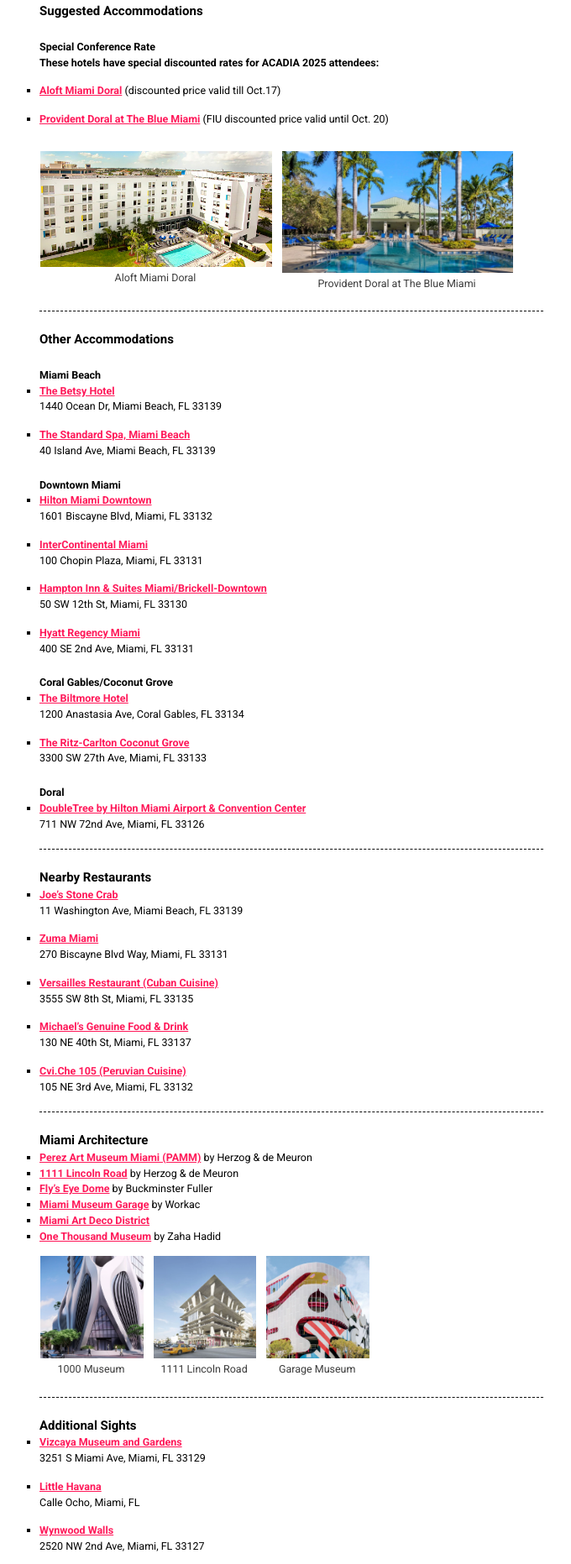
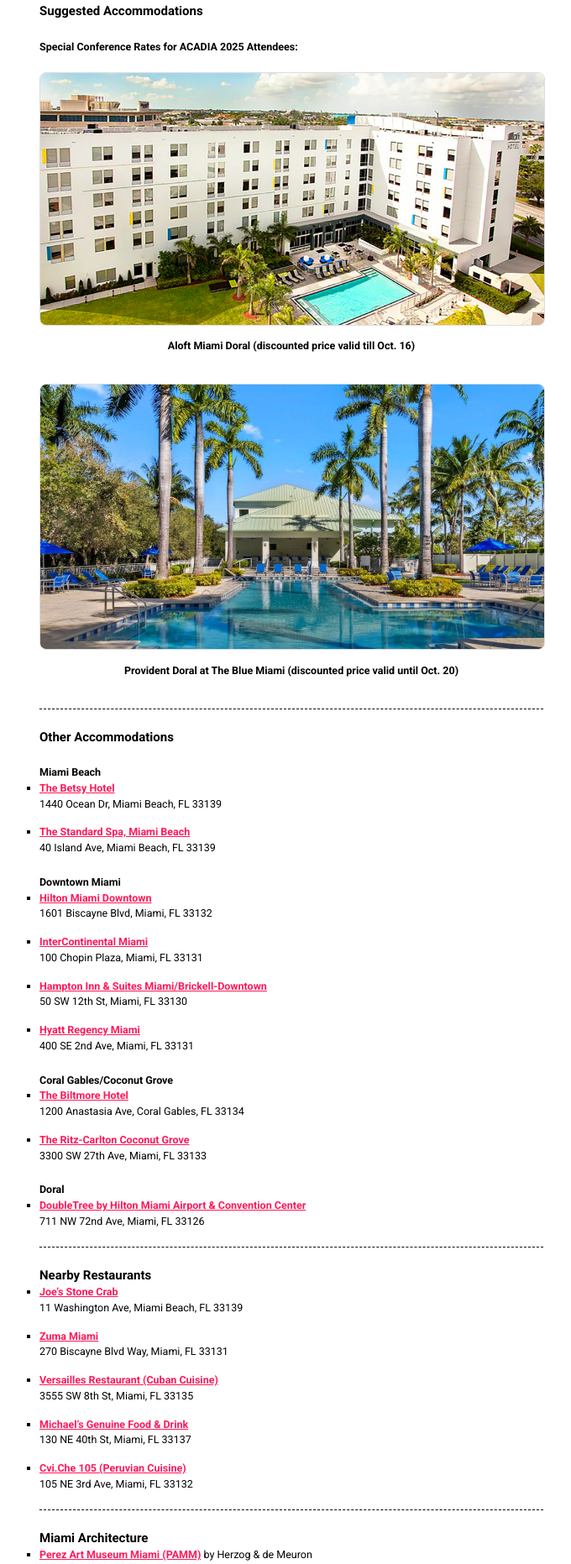
Before and after one commit to acadia2025/website, a Jekyll site: the page built from miami.md, in a window 1280 px wide. Shown: the part 692-2555 px from the top of the page at 84% size, without its empty margins (293-973 px from the left). Built offline with Jekyll 4.4.1, drawn with Linux system fonts in a browser that asks for light colours.

Commit message:
updated hotel links

```diff
--- a/miami.md
+++ b/miami.md
@@ -16,19 +16,32 @@
 
 # Suggested Accommodations
 
-## Special Conference Rate
+## Special Conference Rates for ACADIA 2025 Attendees:
 
-**These hotels have special discounted rates for ACADIA 2025 attendees:**
 
-- **[Aloft Miami Doral](https://urldefense.com/v3/__https://www.marriott.com/event-reservations/reservation-link.mi?id=1759329848502&key=GRP&app=resvlink__;!!FjuHKAHQs5udqho!IN0YNGiBO0dXj8W9aMbDpDVv_r7gHTbjQK-Y7dZw8BsyhXdw5d8vJ10ZoJBpummpBXfmCi-MgOMZ5seyY_E$)** (discounted price valid till Oct.17)
+<div style="display: flex; gap: 20px; margin: 20px 0; flex-wrap: wrap;">
+  <div style="flex: 1; min-width: 300px;">
+    <a href="https://www.marriott.com/event-reservations/reservation-link.mi?id=1759329848502&key=GRP&app=resvlink" target="_blank" rel="noopener">
+      <img src="/assets/images/hotels/Aloft Miami Doral - booking-aloft.jpg"
+           alt="Aloft Miami Doral"
+           style="width: 100%; height: auto; border: 1px solid #ddd; border-radius: 8px; transition: border-color 0.2s ease;"
+           onmouseover="this.style.borderColor='#3b3b3b'"
+           onmouseout="this.style.borderColor='#ddd'">
+    </a>
+    <p style="text-align: center; margin-top: 10px; font-weight: bold;">Aloft Miami Doral (discounted price valid till Oct. 16)</p>
+  </div>
 
-- **[Provident Doral at The Blue Miami](https://urldefense.com/v3/__https:/be.synxis.com/?adult=1&arrive=2025-11-03&chain=10494&child=0&currency=USD&depart=2025-11-09&group=GRPFSA&hotel=62100&level=hotel&locale=en-US&productcurrency=USD&rooms=1__;!!FjuHKAHQs5udqho!KVPUE209IOCudKB4n3BxWfMv5EA9bckLUnuzZXAXhb_UPwC_fhu3r_2svrkTBslza2TjrTSRe1D4cgHhVDBQjZhK$)** (FIU discounted price valid until Oct. 20)
-
-{% include image-gallery.html
-   folder="/assets/images/hotels"
-   item_width="45%"
-   image_size="medium"
-   detect_links="true" %}
+  <div style="flex: 1; min-width: 300px;">
+    <a href="https://be.synxis.com/?adult=1&arrive=2025-11-03&chain=10494&child=0&currency=USD&depart=2025-11-09&group=GRPFSA&hotel=62100&level=hotel&locale=en-US&productcurrency=USD&rooms=1" target="_blank" rel="noopener">
+      <img src="/assets/images/hotels/Provident Doral at The Blue Miami - booking-provident.jpg"
+           alt="Provident Doral at The Blue Miami"
+           style="width: 100%; height: auto; border: 1px solid #ddd; border-radius: 8px; transition: border-color 0.2s ease;"
+           onmouseover="this.style.borderColor='#3b3b3b'"
+           onmouseout="this.style.borderColor='#ddd'">
+    </a>
+    <p style="text-align: center; margin-top: 10px; font-weight: bold;">Provident Doral at The Blue Miami (discounted price valid until Oct. 20)</p>
+  </div>
+</div>
 ---
 # Other Accommodations
 ## Miami Beach
```
